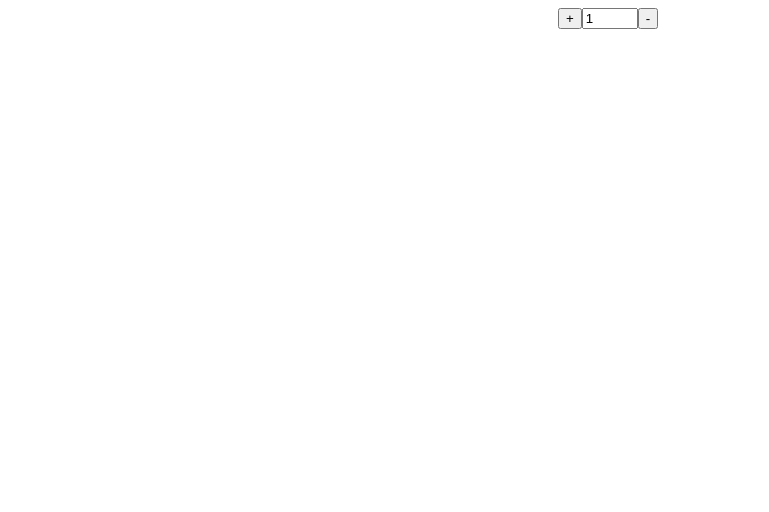
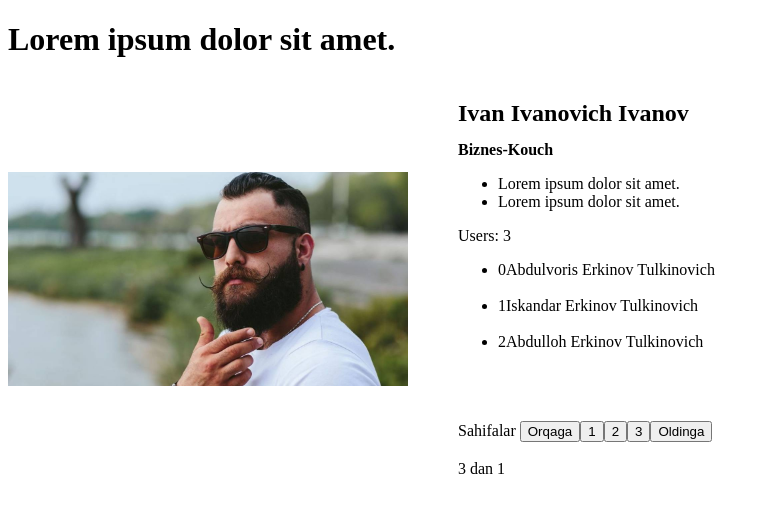
Before and after one commit to Abdulvoris101/Vue-tutorial, a Vue app: page / in a window 1280 px wide. Shown: the top 512 px of the page, without its empty margins (0-769 px from the left). Built offline with nearby package versions, Linux system fonts and the light colour scheme.

Commit message:
Creating userCard and using watch v-for computed

```diff
--- a/src/App.vue
+++ b/src/App.vue
@@ -1,14 +1,16 @@
 <template>
-  <hw-counter />
+  <userCard />
 </template>
 
 <script>
 // import MyComponent from './components/MyComponent.vue'
-import HwCounter from './components/HwCounter.vue'
+// import HwCounter from './components/HwCounter.vue'
+import userCard from '@/components/userCard'
+
 export default {
   name: 'App',
   components: {
-    HwCounter
+    userCard
   }
 }
 </script>
--- /dev/null
+++ b/src/components/userCard.vue
@@ -0,0 +1,117 @@
+<template>
+    <div id="user-card">
+        <h1>Lorem ipsum dolor sit amet.</h1>
+        <div class="main-information">
+            <img src="../assets/kouch.jpg" width="500px" alt="">
+            <div class="info">
+                <h2>
+                    {{ getAuthorFullName }}
+                </h2>
+                <strong>Biznes-Kouch</strong>
+               <ul>
+                   <li>Lorem ipsum dolor sit amet.</li>
+                   <li>Lorem ipsum dolor sit amet.</li>
+               </ul>
+                <p>Users: {{ users.length }}</p>
+                <ul>
+                    <li v-for="(user, index) in users" :key="index">
+                        {{ index +  getUserFullName(user) }} <br> <br>
+                    </li>
+                </ul>
+                <br><br>
+                Sahifalar
+                <button type="button" @click="currentPage--">
+                    Orqaga
+                </button>
+                <button
+                v-for="page in pages"
+                :key="page"
+                type="button"
+                @click="currentPage = page"
+                >
+
+                    {{ page }}
+                </button>
+                <button type="button" @click="currentPage++">
+                    Oldinga
+                </button>
+                <br><br>
+                 {{ pages }} dan {{ currentPage }}
+            </div>
+        </div>
+
+    </div>
+</template>
+
+<script>
+export default {
+    name: 'userCard',
+    data() {
+        return {
+            firstName: 'Ivan',
+            lastName: 'Ivanovich',
+            secondName: 'Ivanov',
+            users: [
+                {
+                    firstName: 'Abdulvoris',
+                    secondName: 'Tulkinovich',
+                    lastName: 'Erkinov'
+                },
+                {
+                    firstName: 'Iskandar',
+                    secondName: 'Tulkinovich',
+                    lastName: 'Erkinov'
+                },
+                {
+                   firstName: 'Abdulloh',
+                    secondName: 'Tulkinovich',
+                    lastName: 'Erkinov'
+                }
+            ],
+            pages: 3,
+            currentPage: 1,
+        }
+    },
+
+    computed: {
+        getAuthorFullName() {
+            return `${this.firstName} ${this.lastName} ${this.secondName}`
+        }
+    },
+    methods: {
+        getUserFullName(user) {
+            return `${user.firstName} ${user.lastName} ${user.secondName}`
+        },
+        loadUsers(page) {
+            console.log(page);
+        },
+
+    },
+    watch: {
+        currentPage(page) {
+            this.loadUsers(page)
+        }
+    }
+}
+</script>
+
+<style scoped>
+  .user-card {
+    margin-top: 40px;
+  }
+  .info {
+    margin-left: 50px;
+  }
+  h2 {
+    margin-bottom: 14px;
+  }
+  .main-information img, .info{
+      width: 50%;
+
+  }
+  .main-information {
+      width: 800px;
+      display: flex;
+      align-items: center;
+  }
+</style>
```
Also changed, not shown: src/assets/kouch.jpg (added).
